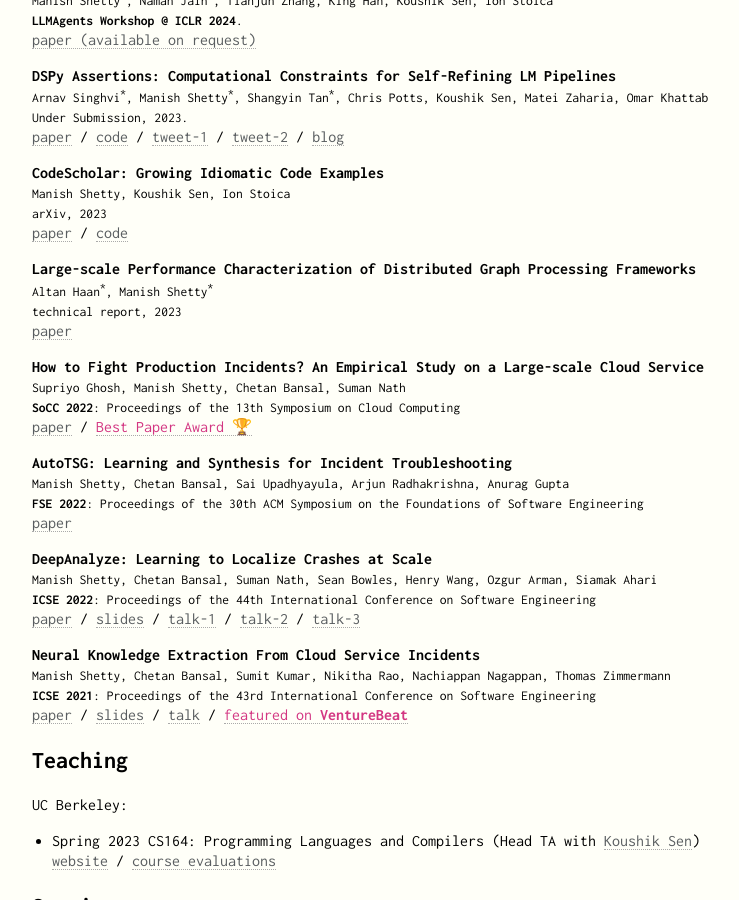
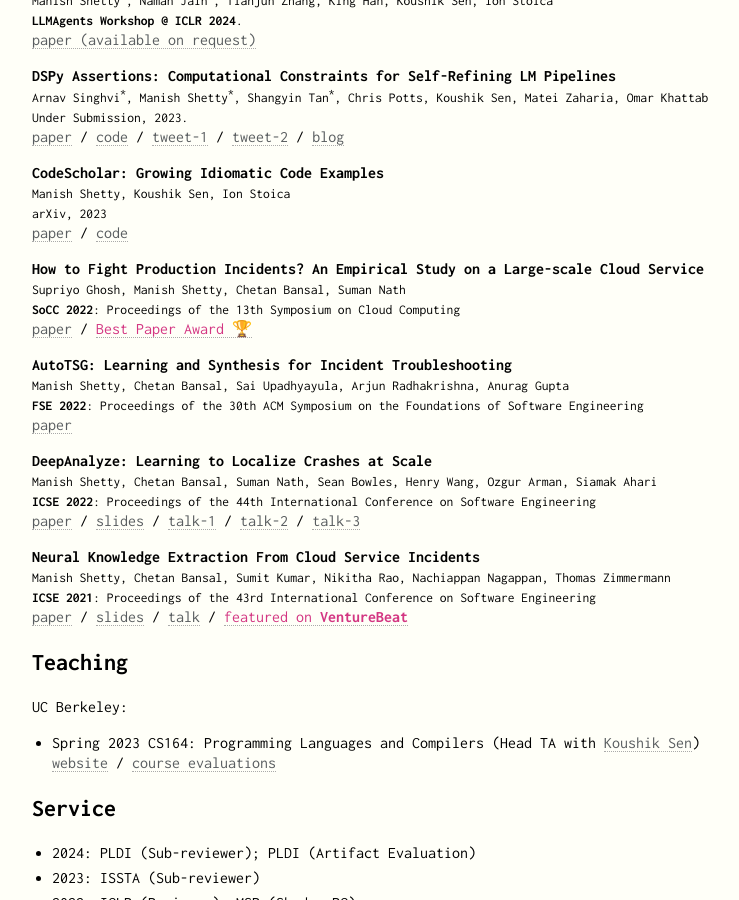
Before and after one commit to manishshettym/manishshettym.github.io, a Jekyll site: the page built from index.md, in a window 1280 px wide and 900 px high, scrolled down 873 px. Shown: the whole window, without its empty margins (258-997 px from the left). Built offline with Jekyll 4.4.1, drawn with Linux system fonts in a browser that asks for light colours.

Commit message:
delist tech report

```diff
--- a/index.md
+++ b/index.md
@@ -91,10 +91,10 @@
 <a href="https://github.com/tart-proj/codescholar">code</a>
 
 
-**Large-scale Performance Characterization of Distributed Graph Processing Frameworks** <br>
+<!-- **Large-scale Performance Characterization of Distributed Graph Processing Frameworks** <br>
 <span style="font-size:85%">Altan Haan<sup>*</sup>, Manish Shetty<sup>*</sup><br>
 technical report, 2023 </span> <br>
-<a href="/pdf/preprints/graph-study.pdf">paper</a>
+<a href="/pdf/preprints/graph-study.pdf">paper</a> -->
 <!-- <a href="">code</a> / -->
 <!-- <a href="">blog</a> -->
 
```
